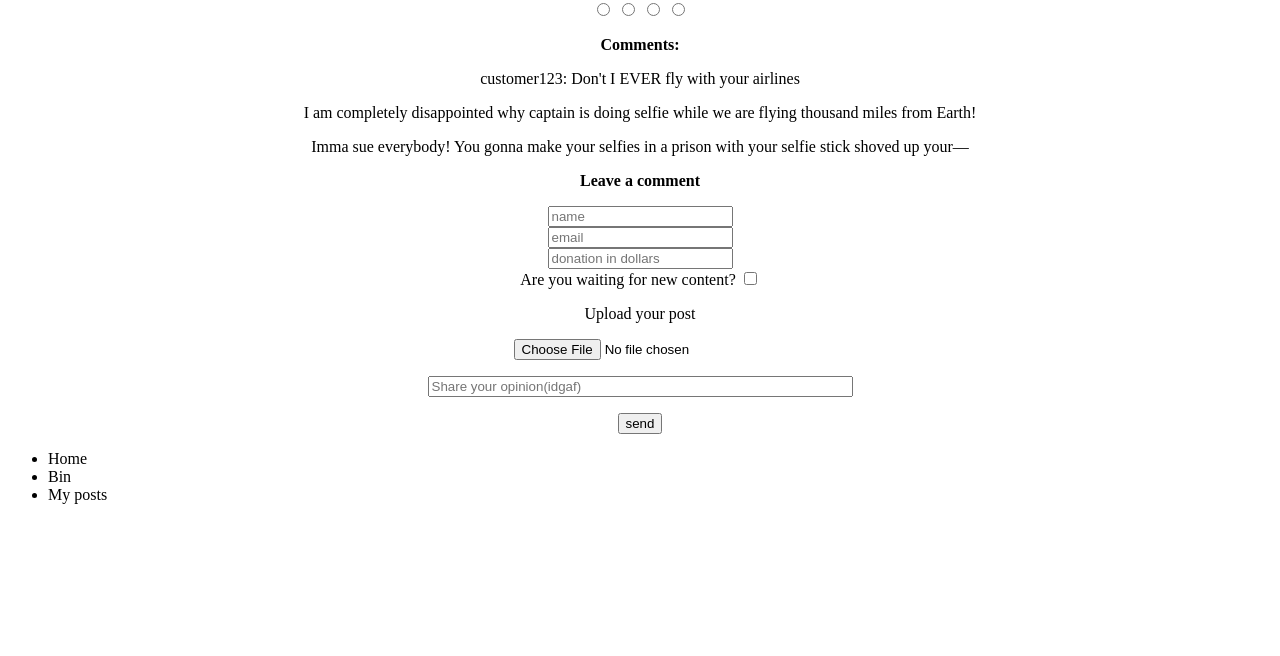
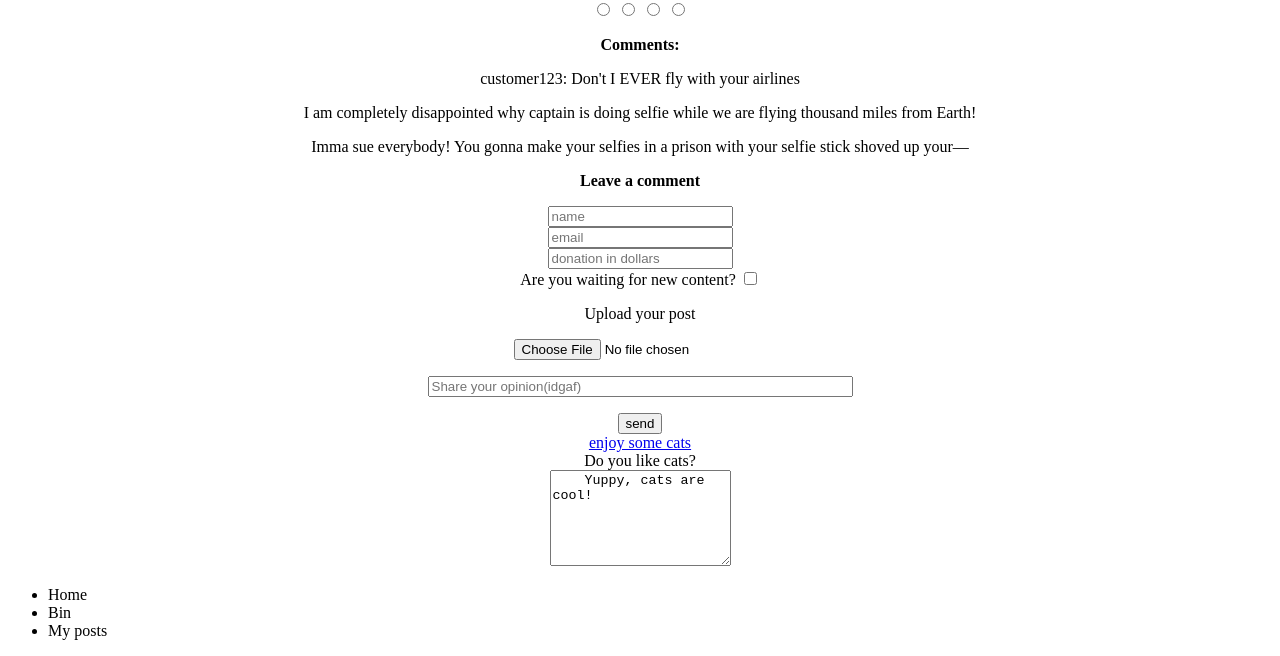
Before and after one commit to ipawbojumaib24haiafny/domashka1, a plain HTML site: page index.html in a window 1280 px wide. Shown: the part 342-998 px from the top of the page. Before the commit the page ends 862 px from the top, so only its background shows below. Drawn offline with Linux system fonts and the light colour scheme; files whose address does not match are found by name.

Commit message:
index.html

```diff
--- a/index.html
+++ b/index.html
@@ -41,7 +41,14 @@
   <input type="text" placeholder="Share your opinion(idgaf)" size="50">
   <p>
   <button type="submit">send</button>
-
+  <br>
+  <a href="https://cat-bounce.com">enjoy some cats</a>
+  <br>
+  <label for="cats">Do you like cats?</label>
+  <br>
+  <textarea name="cats" id="cats" rows="6" cols="20">
+    Yuppy, cats are cool!
+</textarea>
 </center>
 <ul>
     <li>Home</li>
```
